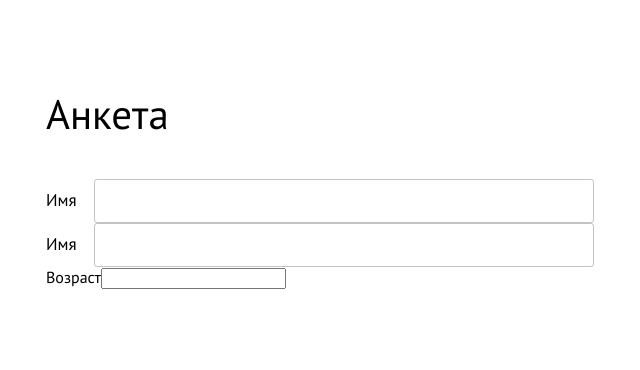
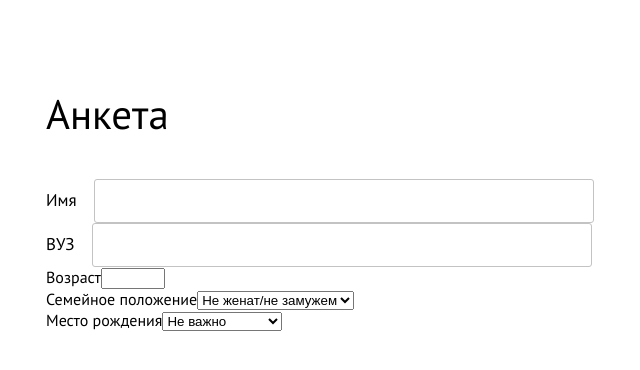
Before and after one commit to SultanYusupov/form-generator, an Angular app: page / in a window 1280 px wide. Shown: the top 370 px of the page, without its empty margins (97-737 px from the left). Built offline with nearby package versions, Linux system fonts and the light colour scheme; data requests are answered from the project's data file.

Commit message:
Передача данных в компоненты (кроме checkbox)

```diff
--- a/db.json
+++ b/db.json
@@ -5,9 +5,26 @@
       { "id": "2", "labelName": "ВУЗ", "inputName": "university", "required": false }
     ]},
     {"type": "number", "formList": [
-      { "id": "1", "labelName": "Возраст", "inputName": "age", "required": true }
+      { "id": "1", "labelName": "Возраст", "inputName": "age", "required": true, "min": 1, "max": 100 }
     ]},
-    {"type": "select", "formList": []},
+    {"type": "select", "formList": [
+      { "id": "1", "labelName": "Семейное положение", "inputName": "maritalStatus", "required": true,
+        "options": [
+          "Не женат/не замужем",
+          "Женат/замужем"
+        ]
+      },
+      { "id": "2", "labelName": "Место рождения", "inputName": "placeOfBirth", "required": false, "options": [
+        "Не важно",
+        "Астрахань",
+        "Волгоград",
+        "Волжский",
+        "Ростов-на-Дону",
+        "Саратов",
+        "Элиста"
+       ]
+      }
+    ]},
     {"type": "checkbox", "formList": []}
   ]
 }
--- a/src/app/app.component.html
+++ b/src/app/app.component.html
@@ -6,17 +6,17 @@
       @switch (form.type) {
         @case ('text') {
           @for (textInputItem of form.formList; track textInputItem.id) {
-            <test-input></test-input>
+            <test-input [inputData]="textInputItem"></test-input>
           }
         }
         @case ('number') {
           @for (numberInputItem of form.formList; track numberInputItem.id) {
-            <test-number></test-number>
+            <test-number [inputData]="numberInputItem"></test-number>
           }
         }
         @case ('select') {
           @for (selectInputItem of form.formList; track selectInputItem.id) {
-            <test-select></test-select>
+            <test-select [inputData]="selectInputItem"></test-select>
           }
         }
         @case ('checkbox') {
--- a/src/app/components/test-checkbox/test-checkbox.component.ts
+++ b/src/app/components/test-checkbox/test-checkbox.component.ts
@@ -1,4 +1,4 @@
-import { Component } from '@angular/core';
+import {Component, Input} from '@angular/core';
 
 @Component({
   selector: 'test-checkbox',
@@ -8,5 +8,5 @@ import { Component } from '@angular/core';
   styleUrl: './test-checkbox.component.css'
 })
 export class TestCheckboxComponent {
-
+  @Input() inputData: object = {};
 }
--- a/src/app/components/test-input/test-input.component.html
+++ b/src/app/components/test-input/test-input.component.html
@@ -1,2 +1,2 @@
-<label>Имя</label>
-<input type="text" name="name" required>
+<label>{{inputData.labelName}}</label>
+<input type="text" [name]="inputData.inputName" [required]="inputData.required">
--- a/src/app/components/test-input/test-input.component.ts
+++ b/src/app/components/test-input/test-input.component.ts
@@ -1,4 +1,5 @@
-import { Component } from '@angular/core';
+import {Component, Input} from '@angular/core';
+import {IInput} from '../../interfaces/IInput';
 
 @Component({
   selector: 'test-input',
@@ -8,5 +9,5 @@ import { Component } from '@angular/core';
   styleUrl: './test-input.component.scss'
 })
 export class TestInputComponent {
-
+  @Input() inputData!: IInput;
 }
--- a/src/app/components/test-number/test-number.component.html
+++ b/src/app/components/test-number/test-number.component.html
@@ -1,2 +1,2 @@
-<label>Возраст</label>
-<input type="number" name="age" required>
+<label>{{inputData.labelName}}</label>
+<input type="number" [name]="inputData.inputName" [required]="inputData.required" [min]="inputData.min" [max]="inputData.max">
--- a/src/app/components/test-number/test-number.component.ts
+++ b/src/app/components/test-number/test-number.component.ts
@@ -1,4 +1,5 @@
-import { Component } from '@angular/core';
+import {Component, Input} from '@angular/core';
+import {IInput} from '../../interfaces/IInput';
 
 @Component({
   selector: 'test-number',
@@ -8,5 +9,5 @@ import { Component } from '@angular/core';
   styleUrl: './test-number.component.css'
 })
 export class TestNumberComponent {
-
+  @Input() inputData!: IInput;
 }
--- a/src/app/components/test-select/test-select.component.html
+++ b/src/app/components/test-select/test-select.component.html
@@ -1,4 +1,6 @@
-<label>Семейное положение</label>
-<select>
-  <option>Не женат/не замужем</option>
+<label>{{inputData.labelName}}</label>
+<select [required]="inputData.required">
+  @for (option of inputData.options; track $index) {
+    <option>{{option}}</option>
+  }
 </select>
--- a/src/app/components/test-select/test-select.component.ts
+++ b/src/app/components/test-select/test-select.component.ts
@@ -1,4 +1,5 @@
-import { Component } from '@angular/core';
+import {Component, Input} from '@angular/core';
+import {IInput} from '../../interfaces/IInput';
 
 @Component({
   selector: 'test-select',
@@ -8,5 +9,5 @@ import { Component } from '@angular/core';
   styleUrl: './test-select.component.css'
 })
 export class TestSelectComponent {
-
+  @Input() inputData!: IInput;
 }
--- a/src/app/interfaces/IForm.ts
+++ b/src/app/interfaces/IForm.ts
@@ -1,6 +1,6 @@
+import {IInput} from './IInput';
+
 export interface IForm {
   type: string,
-  formList: [
-    { id: string, "labelName": string, "inputName": string, "required": boolean }
-  ]
+  formList: IInput[]
 }
```
